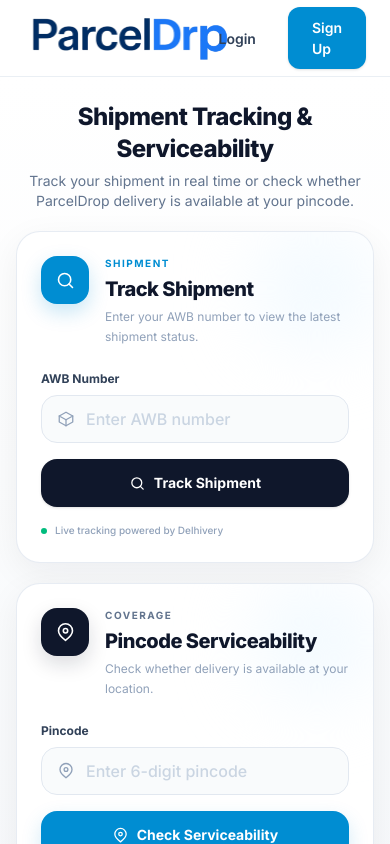
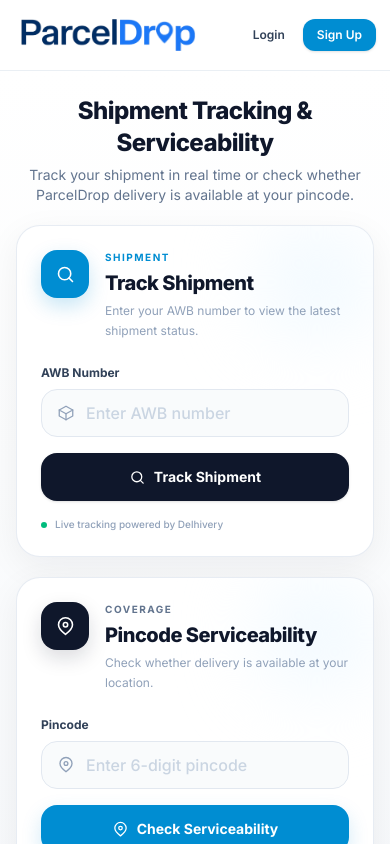
Before and after one commit to abhi-0981/ShipDrop, a React (Vite) app in the folder Client/: page / in a window 390 px wide. Shown: the top 844 px of the page. Built offline with nearby package versions, Linux system fonts and the light colour scheme.

Commit message:
feat: implement RateCard, Login, and Navbar components for ShipDrop client

```diff
--- a/Client/src/components/Navbar/Navbar.jsx
+++ b/Client/src/components/Navbar/Navbar.jsx
@@ -13,15 +13,15 @@ function Navbar() {
 
   return (
     <header className="sticky top-0 z-50 border-b border-slate-200/70 bg-white/95 backdrop-blur-md">
-      <nav className="mx-auto flex h-[76px] max-w-7xl items-center justify-between px-6 lg:px-8">
+      <nav className="mx-auto flex h-[70px] sm:h-[76px] max-w-7xl items-center justify-between px-3.5 sm:px-6 lg:px-8">
 
         {/* Logo */}
         <Link
           to="/"
-          className="group flex items-center transition-transform hover:scale-[1.02] active:scale-95"
+          className="group flex items-center transition-transform hover:scale-[1.02] active:scale-95 shrink-0"
           title="ParcelDrop"
         >
-          <ParcelDropLogo height={44} />
+          <ParcelDropLogo className="h-8 sm:h-10" />
         </Link>
 
         {/* Old navigation kept safely, currently hidden */}
@@ -38,17 +38,17 @@ function Navbar() {
         </ul>
 
         {/* Auth Buttons */}
-        <div className="flex items-center gap-3">
+        <div className="flex items-center gap-1.5 sm:gap-3 shrink-0">
           <Link
             to="/login"
-            className="rounded-xl px-5 py-2.5 text-[14px] font-semibold text-slate-700 transition-all duration-300 hover:bg-slate-50 hover:text-[#008dd2]"
+            className="rounded-xl px-3 sm:px-5 py-2 sm:py-2.5 text-xs sm:text-[14px] font-semibold text-slate-700 transition-all duration-300 hover:bg-slate-50 hover:text-[#008dd2]"
           >
             Login
           </Link>
 
           <Link
             to="/register"
-            className="rounded-xl bg-[#008dd2] px-6 py-2.5 text-[14px] font-semibold text-white shadow-sm transition-all duration-300 hover:-translate-y-0.5 hover:bg-[#007fbd] hover:shadow-md"
+            className="rounded-xl bg-[#008dd2] px-3.5 sm:px-6 py-2 sm:py-2.5 text-xs sm:text-[14px] font-semibold text-white shadow-sm transition-all duration-300 hover:-translate-y-0.5 hover:bg-[#007fbd] hover:shadow-md"
           >
             Sign Up
           </Link>
--- a/Client/src/pages/Dashboard/RateCard.jsx
+++ b/Client/src/pages/Dashboard/RateCard.jsx
@@ -382,7 +382,8 @@ const RateTable = ({
   return (
     <div
       className="
-        overflow-x-hidden
+        overflow-x-auto
+        [scrollbar-width:thin]
         rounded-xl
         border
         border-slate-200
@@ -392,6 +393,7 @@ const RateTable = ({
       <table
         className="
           w-full
+          min-w-[700px]
           border-collapse
         "
       >
--- a/Client/src/pages/Login.jsx
+++ b/Client/src/pages/Login.jsx
@@ -108,8 +108,8 @@ function Login() {
   };
 
   return (
-    <div className="h-dvh overflow-hidden bg-slate-100 px-4">
-      <div className="mx-auto flex h-full w-full max-w-md flex-col justify-center">
+    <div className="min-h-dvh overflow-y-auto bg-slate-100 px-4 py-6 flex flex-col justify-center">
+      <div className="mx-auto flex w-full max-w-md flex-col justify-center my-auto">
         {/* BACK */}
 
         <Link
```
